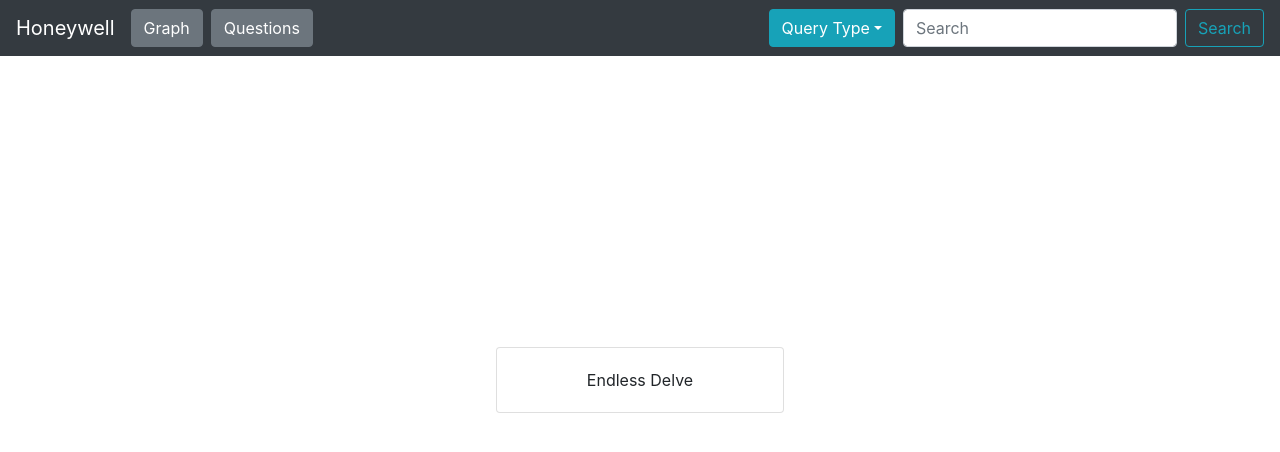
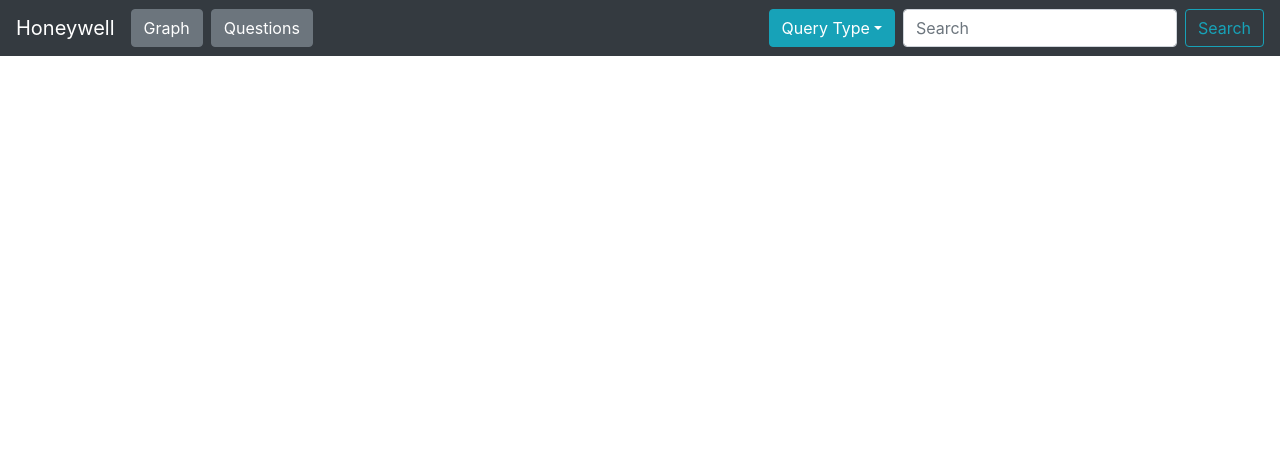
Before and after one commit to 707amitsingh/visualisations, a React (Create React App) app: page / in a window 1280 px wide. Shown: the top 452 px of the page. Built offline with nearby package versions, Linux system fonts and the light colour scheme.

Commit message:
Removed empty page text change

```diff
--- a/src/components/EmptyDataScreen/EmptyDataScreen.js
+++ b/src/components/EmptyDataScreen/EmptyDataScreen.js
@@ -19,13 +19,14 @@ const EmptyDataScreen = ({ loading }) => {
                 </Card.Body>
             </Card>
         }
-        return <Card style={{ width: '18rem' }}>
-            <Card.Body>
-                <Card.Text>
-                    Endless Delve
-                </Card.Text>
-            </Card.Body>
-        </Card>
+        return <div></div>
+        // <Card style={{ width: '18rem' }}>
+        //     <Card.Body>
+        //         <Card.Text>
+        //             Endless Delve
+        //         </Card.Text>
+        //     </Card.Body>
+        // </Card>
     }
 
     return <div className="emptyDataScreen">
```
Also changed, not shown: 2 other files (tests, documents, lock files or other folders).
